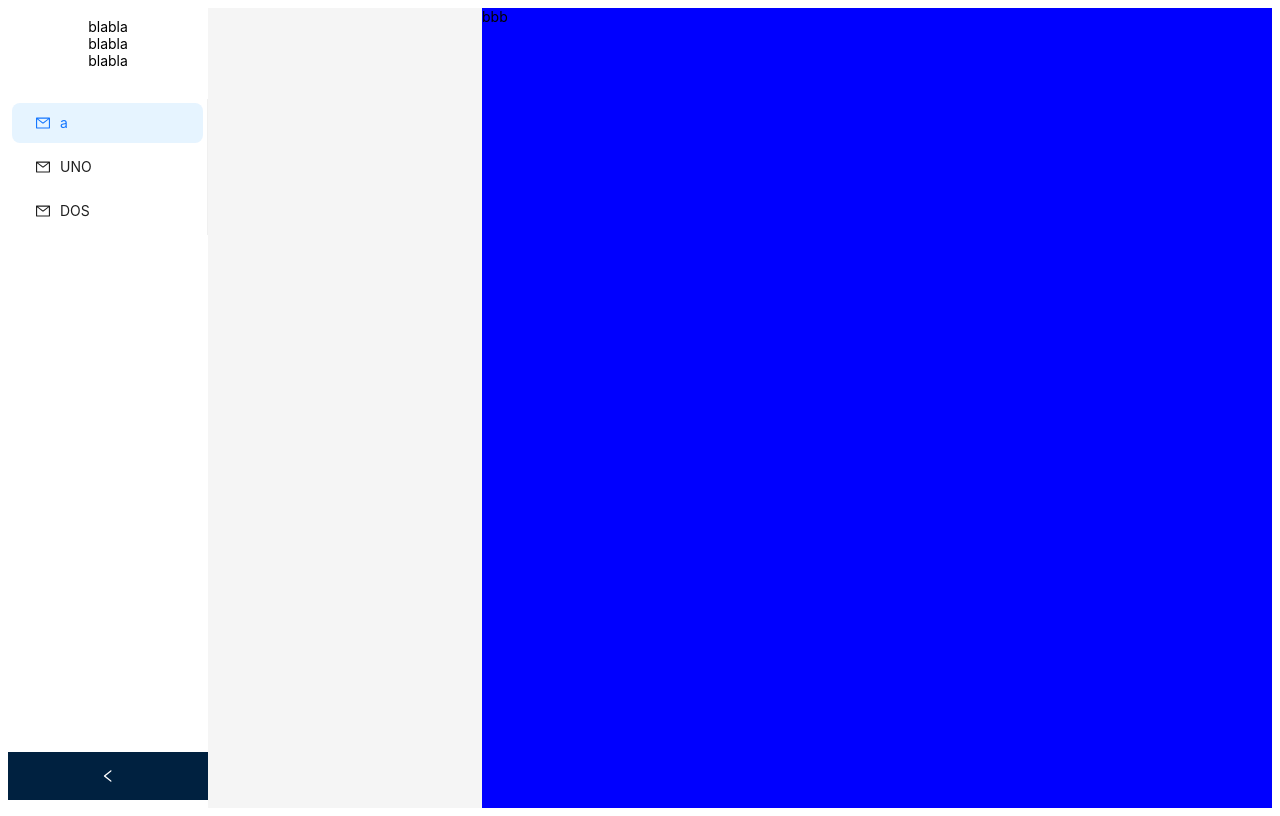
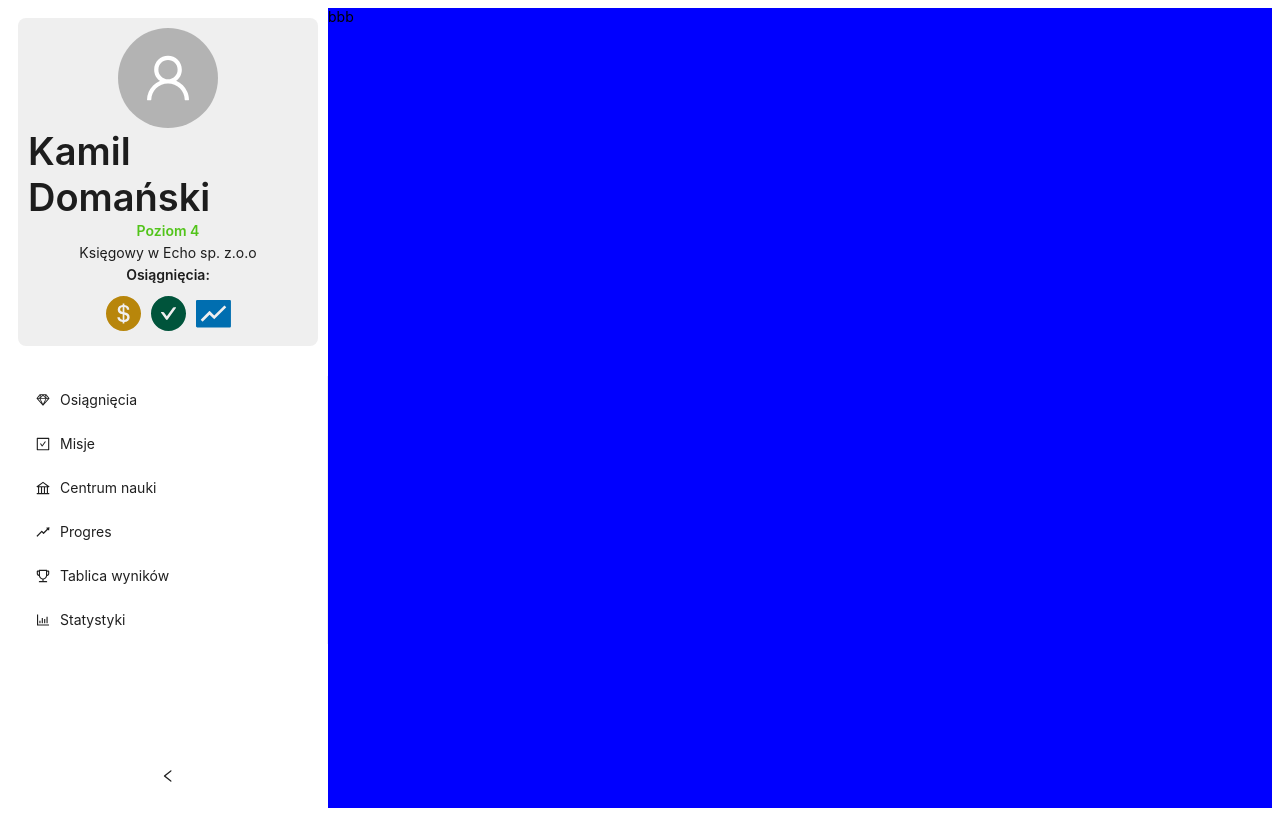
Before and after one commit to kamildoman/echofront, a Next.js app: page /user in a window 1280 px wide. Built offline with nearby package versions, Linux system fonts and the light colour scheme.

Commit message:
user menu

```diff
--- a/components/user/UserInfo.tsx
+++ b/components/user/UserInfo.tsx
@@ -1,6 +1,9 @@
-import {Col, Row} from "antd";
+import {Avatar, Col, Row, Typography} from "antd";
 import {FC} from "react";
 import {
+    CheckCircleFilled,
+    DollarCircleFilled,
+    FundFilled,
     UserOutlined
 } from '@ant-design/icons';
 
@@ -11,10 +14,17 @@ interface Props {
 export const UserInfo: FC<Props> = ({isCollapsed}) => {
     return (
         <Row justify="center" className="user-info-row">
-            {isCollapsed ? <UserOutlined className="icon-font-size"/> : <Col>
-                <Row>blabla</Row>
-                <Row>blabla</Row>
-                <Row>blabla</Row>
+            {isCollapsed ? <UserOutlined className="icon-font-size"/> : <Col className="user-info-col">
+                <Avatar size={100} icon={<UserOutlined/>}/>
+                <Typography.Title style={{margin: "0"}}>Kamil Domański</Typography.Title>
+                <Typography.Text type="success" strong>Poziom 4</Typography.Text>
+                <Typography.Text>Księgowy w Echo sp. z.o.o</Typography.Text>
+                <Typography.Text strong style={{marginBottom: "5px"}}>Osiągnięcia:</Typography.Text>
+                <Row>
+                    <DollarCircleFilled className="achievement" title="Pracownik miesiąca!"/>
+                    <CheckCircleFilled style={{color: "#00543b"}} className="achievement" title="Zadanie wykonane!"/>
+                    <FundFilled style={{color: "#006eb0"}} className="achievement" title="Coraz lepszy!"/>
+                </Row>
             </Col>}
         </Row>
     )
--- a/components/user/UserMenu.tsx
+++ b/components/user/UserMenu.tsx
@@ -2,40 +2,69 @@ import {MenuProps, Menu, Button, Col, Row, Layout} from "antd";
 import {FC, useState} from "react";
 
 import {
-    MailOutlined,
+    BankOutlined,
+    BarChartOutlined,
+    CheckSquareOutlined,
     MenuFoldOutlined,
     MenuUnfoldOutlined,
+    RiseOutlined,
+    SketchOutlined,
+    TrophyOutlined,
     UserOutlined
 } from '@ant-design/icons';
-import { UserInfo } from "./UserInfo";
+import {UserInfo} from "./UserInfo";
+
+export enum userPages {
+    achivements = "achivements",
+    missions = "missions",
+    learning_centre = "learning_centre",
+    progress = "progress",
+    leaderboards = "leaderboards",
+    personal_performance = "personal_performance"
+}
 
 export const UserMenu: FC = () => {
     const [isCollapsed, setIsCollapsed] = useState(false)
     const items = [
         {
-            label: "a",
-            key: "1",
-            icon: <MailOutlined/>
+            label: "Osiągnięcia",
+            key: userPages.achivements,
+            icon: <SketchOutlined />
         },
         {
-            label: "UNO",
-            key: "3",
-            icon: <MailOutlined/>
+            label: "Misje",
+            key: userPages.missions,
+            icon: <CheckSquareOutlined />
         },
         {
-            label: "DOS",
-            key: "2",
-            icon: <MailOutlined/>
-        }
+            label: "Centrum nauki",
+            key: userPages.learning_centre,
+            icon: <BankOutlined />
+        },
+        {
+            label: "Progres",
+            key: userPages.progress,
+            icon: <RiseOutlined />
+        },
+        {
+            label: "Tablica wyników",
+            key: userPages.leaderboards,
+            icon: <TrophyOutlined />
+        },
+        {
+            label: "Statystyki",
+            key: userPages.personal_performance,
+            icon: <BarChartOutlined />
+        },
 
     ];
 
     const onClick: MenuProps['onClick'] = (e) => {
         console.log('click ', e);
     };
-    return (<Layout style={{minHeight: '100vh', width: "50px"}}>
+    return (
         <Layout.Sider collapsible collapsed={isCollapsed}
-                      onCollapse={() => setIsCollapsed(!isCollapsed)} style={{background: "#fff"}}>
+                      onCollapse={() => setIsCollapsed(!isCollapsed)} width={"25vw"} theme="light">
             <UserInfo isCollapsed={isCollapsed}/>
             <Menu
                 onClick={onClick}
@@ -44,6 +73,5 @@ export const UserMenu: FC = () => {
                 mode="inline"
                 items={items}
             />
-        </Layout.Sider>
-    </Layout>)
+        </Layout.Sider>)
 }
--- a/pages/user/index.tsx
+++ b/pages/user/index.tsx
@@ -1,14 +1,14 @@
-import {Col, Row} from "antd";
+import {Col, Layout, Row} from "antd";
 import {FC} from "react";
 import { UserMenu } from "../../components/user/UserMenu";
 
 const User: FC = () => {
-    return (<Row>
+    return (<Layout style={{minHeight: "100vh"}}>
         <UserMenu/>
-        <Col md={15} style={{backgroundColor: "blue"}}>
+        <Row style={{backgroundColor: "blue", width: "100%"}}>
             bbb
-        </Col>
-    </Row>)
+        </Row>
+    </Layout>)
 }
 
 export default User;
--- a/styles/globals.css
+++ b/styles/globals.css
@@ -6,3 +6,19 @@
     margin-bottom: 20px;
     padding: 10px;
 }
+
+.user-info-col {
+    width: 100%;
+    display: flex;
+    flex-direction: column;
+    align-items: center;
+    background-color: #efefef;
+    padding: 10px;
+    border-radius: 8px;
+}
+
+.achievement {
+    font-size: 35px;
+    color: darkgoldenrod;
+    padding: 5px;
+}
```
